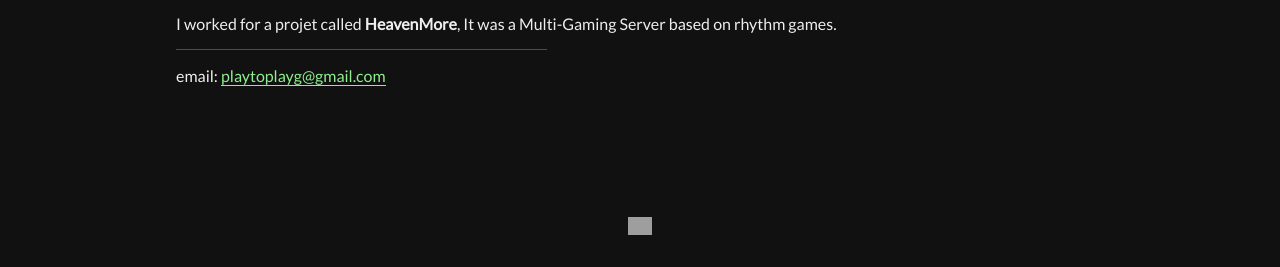
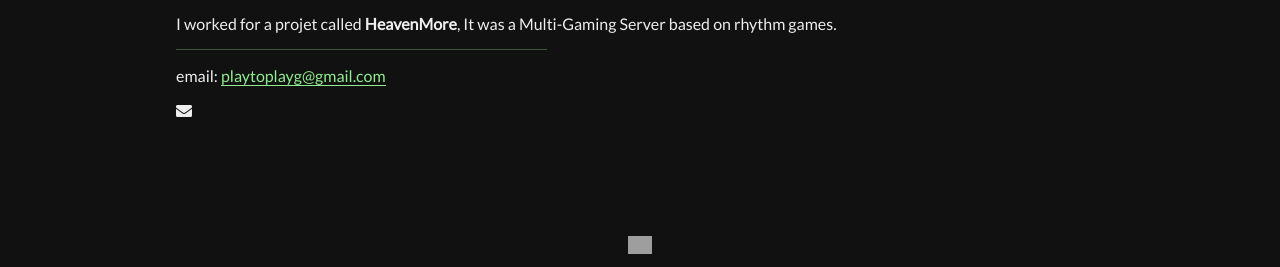
Before and after one commit to Tian-MC/tian-mc.github.io, a Jekyll site: the page built from index.markdown, in a window 1280 px wide. Shown: the part 1676-1943 px from the top of the page. Built offline with Jekyll 4.4.1, drawn with Linux system fonts in a browser that asks for light colours; some web fonts are replaced; grey boxes are pictures that could not be loaded.

Commit message:
Update index.markdown

```diff
--- a/index.markdown
+++ b/index.markdown
@@ -1,6 +1,9 @@
 ---
 layout: home
 ---
+<head>
+<link rel="stylesheet" href="https://cdnjs.cloudflare.com/ajax/libs/font-awesome/5.15.3/css/all.min.css" />
+</head>
 
 <center>
 	<p>Hi, i'm Tian. This is some of the stuff I do.</p>
@@ -60,6 +63,7 @@ layout: home
 		<hr>
 		<section id="contact">
 			<p>email: <a href="mailto:{{site.email}}" id="email">{{ site.email }}</a></p>
+			<i class="fas fa-envelope"></i>
 		</section>
 	</main>
 </section>
```
